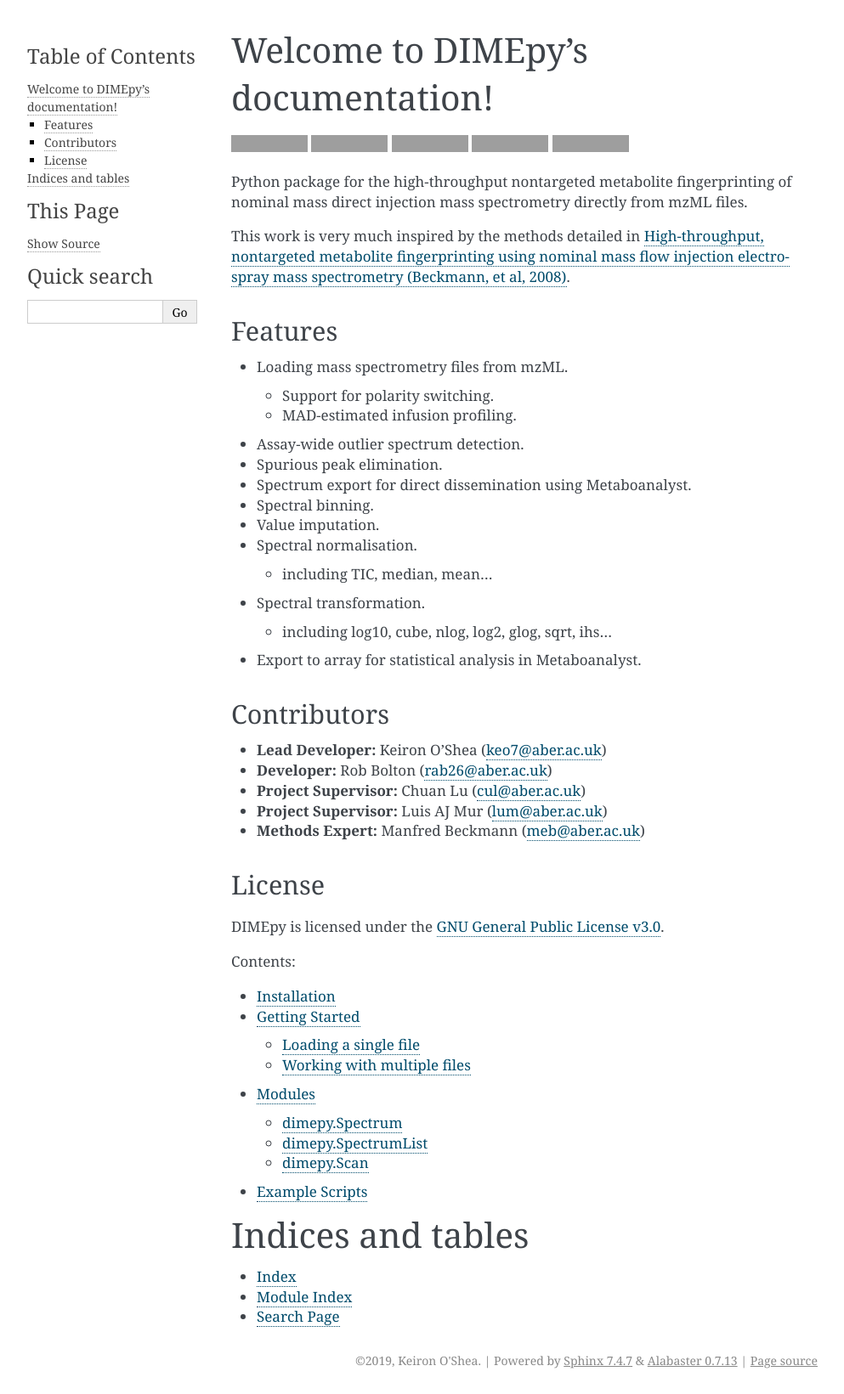
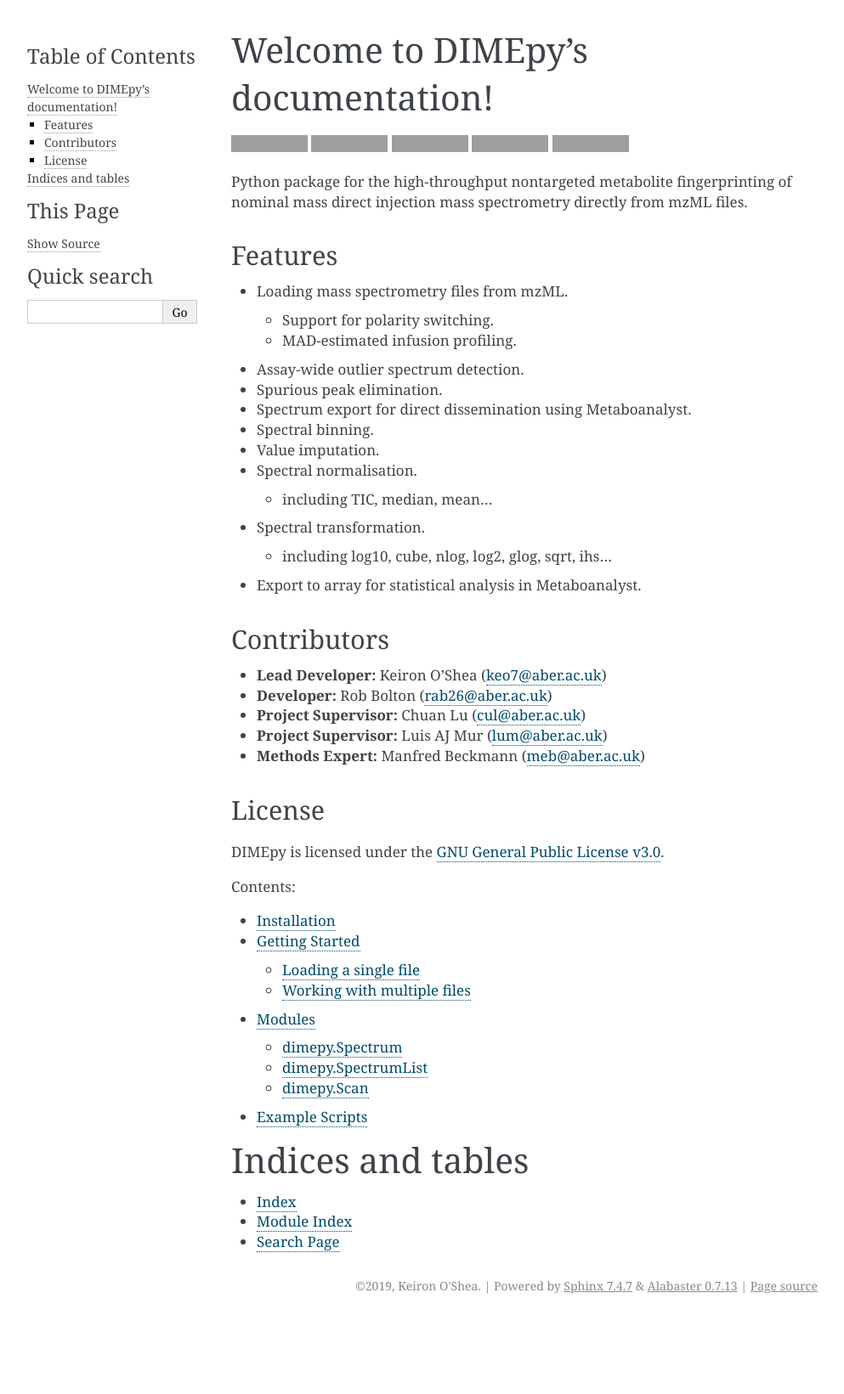
Before and after one commit to AberystwythSystemsBiology/DIMEpy, a Sphinx documentation site: the page built from docs/index.rst, in a window 1280 px wide. Shown: the whole page at 85% size, without its empty margins (148-1141 px from the left). Built offline with Sphinx 7.4.7, drawn with Linux system fonts in a browser that asks for light colours; the version number is read from the project's files by our own code; after the commit the page ends 1553 px from its top, so only the background shows below that; grey boxes are pictures that could not be loaded.

Commit message:
Small change

```diff
--- a/docs/index.rst
+++ b/docs/index.rst
@@ -11,11 +11,6 @@
 Python package for the high-throughput nontargeted metabolite
 fingerprinting of nominal mass direct injection mass spectrometry
 directly from mzML files.
-
-This work is very much inspired by the methods detailed in
-`High-throughput, nontargeted metabolite fingerprinting using nominal
-mass flow injection electrospray mass spectrometry (Beckmann, et al,
-2008) <https://www.nature.com/articles/nprot.2007.500>`__.
 
 Features
 --------
```
Also changed, not shown: README.md (+0 -2 lines).
